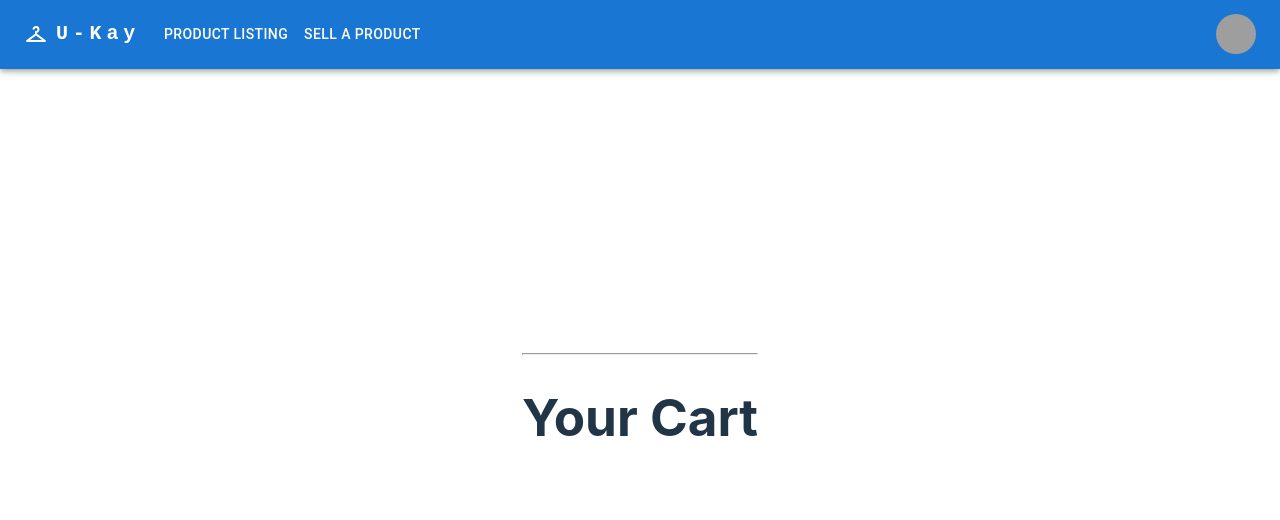
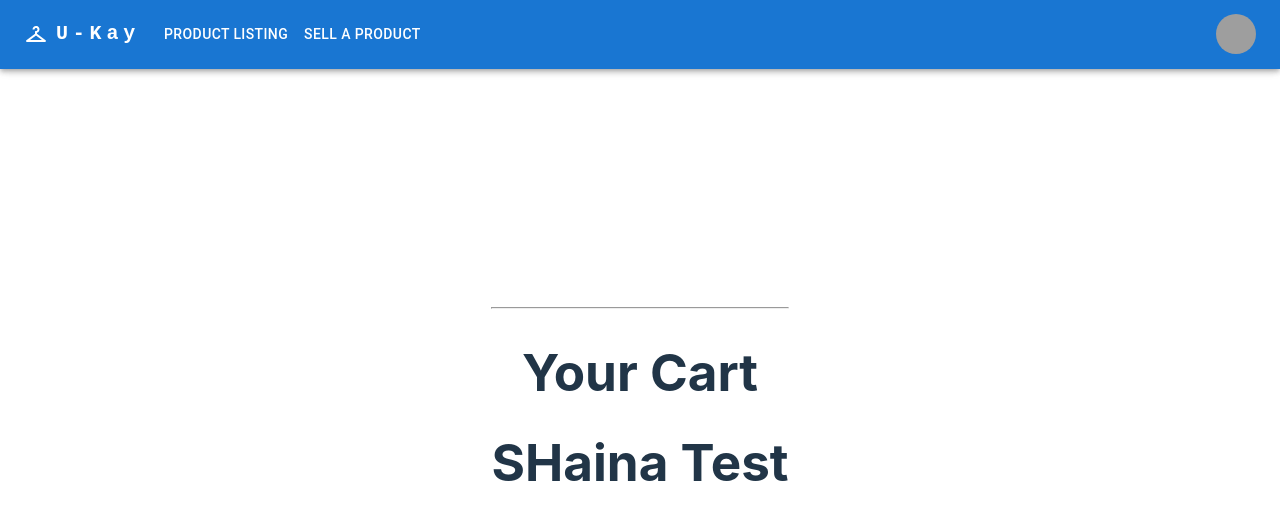
Before and after one commit to kinatulinan/ProjectUkay, a React (Vite) app in the folder UkayFrontend/Ukay/: page /cart in a window 1280 px wide. Shown: the top 520 px of the page. Built offline with nearby package versions, Linux system fonts and the light colour scheme; grey boxes are pictures that could not be loaded.

Commit message:
shain updates

```diff
--- a/UkayFrontend/Ukay/src/CartPage.jsx
+++ b/UkayFrontend/Ukay/src/CartPage.jsx
@@ -4,6 +4,7 @@ function CartPage() {
   return (
     <div>
       <h1>Your Cart</h1>
+      <h1>SHaina Test</h1>
       {/* Display cart items here */}
     </div>
   );
```
